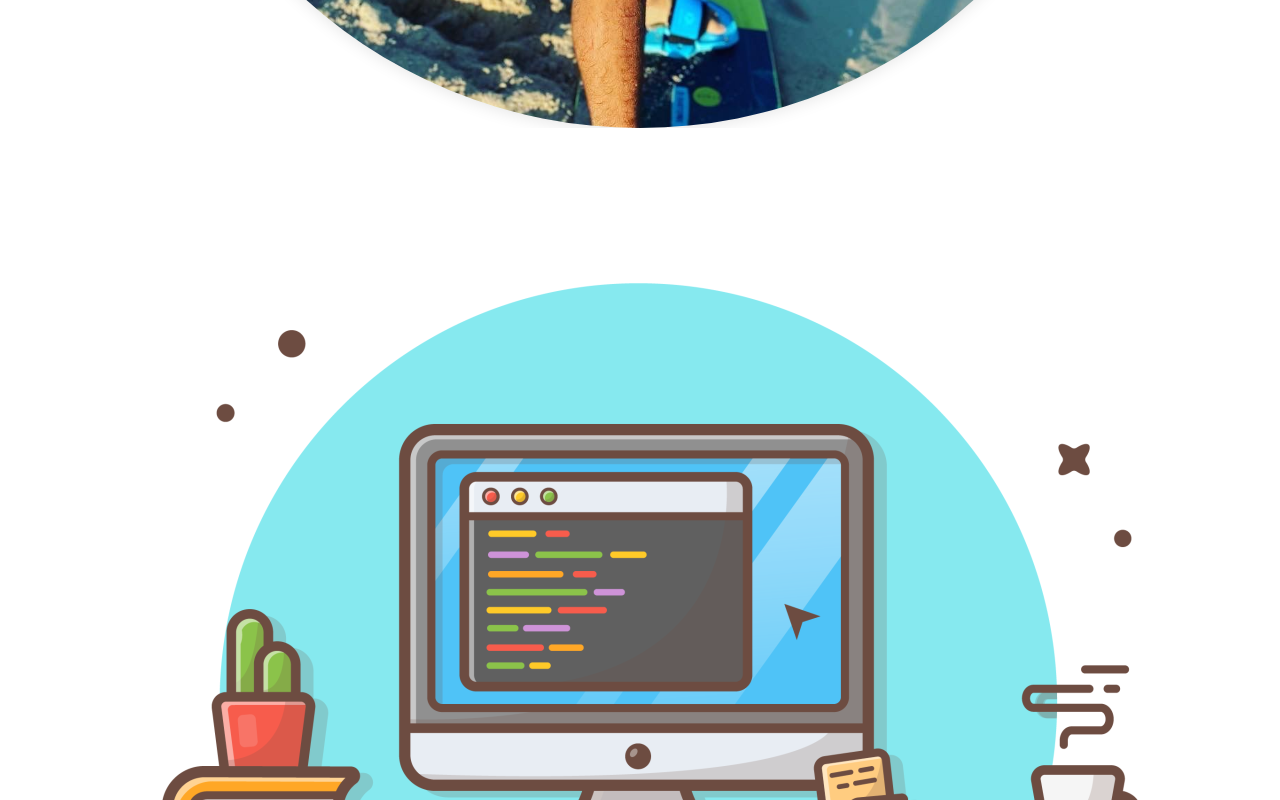
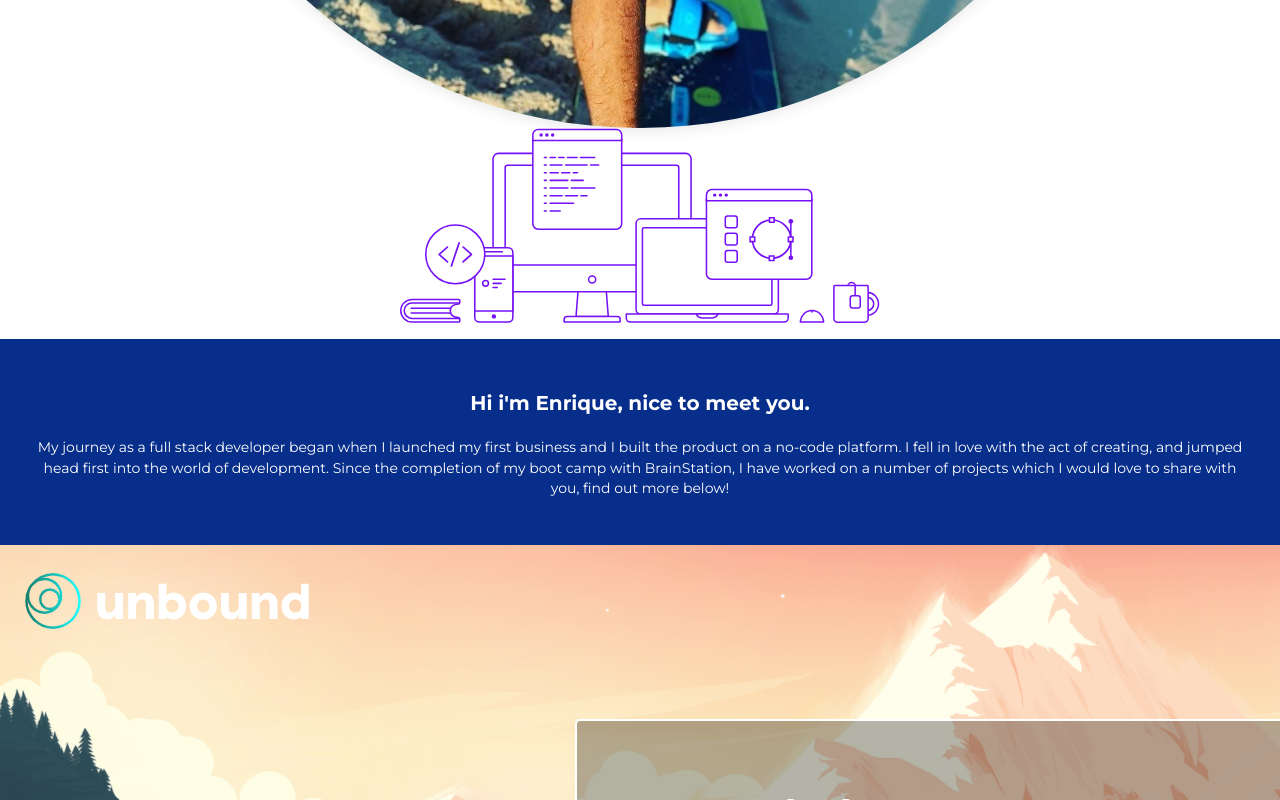
Before and after one commit to enriquebarco/portfolio, a React (Create React App) app: page / in a window 1280 px wide. Shown: the part 1120-1920 px from the top of the page. Built offline with nearby package versions, Linux system fonts and the light colour scheme.

Commit message:
added new assets

```diff
--- a/src/components/LandingHero/LandingHero.jsx
+++ b/src/components/LandingHero/LandingHero.jsx
@@ -1,6 +1,6 @@
 import React from 'react';
 import Image from "../../assets/images/kitesurf2.jpeg";
-import Decoration from "../../assets/images/computer.png"
+import Decoration from "../../assets/images/desksvg.svg";
 import "./LandingHero.scss";
 
 export default function LandingHero() {
--- a/src/components/LandingHero/LandingHero.scss
+++ b/src/components/LandingHero/LandingHero.scss
@@ -29,4 +29,9 @@
         box-shadow: 0 2px 16px rgba(0, 0, 0, 0.1);
         background-color: #fff;
     }
+
+    &__decoration-image {
+        width: 30rem;
+        filter: $color-primary;
+    }
 }
```
Also changed, not shown: src/assets/images/desk.webp (added), src/assets/images/desksvg.svg (added).
